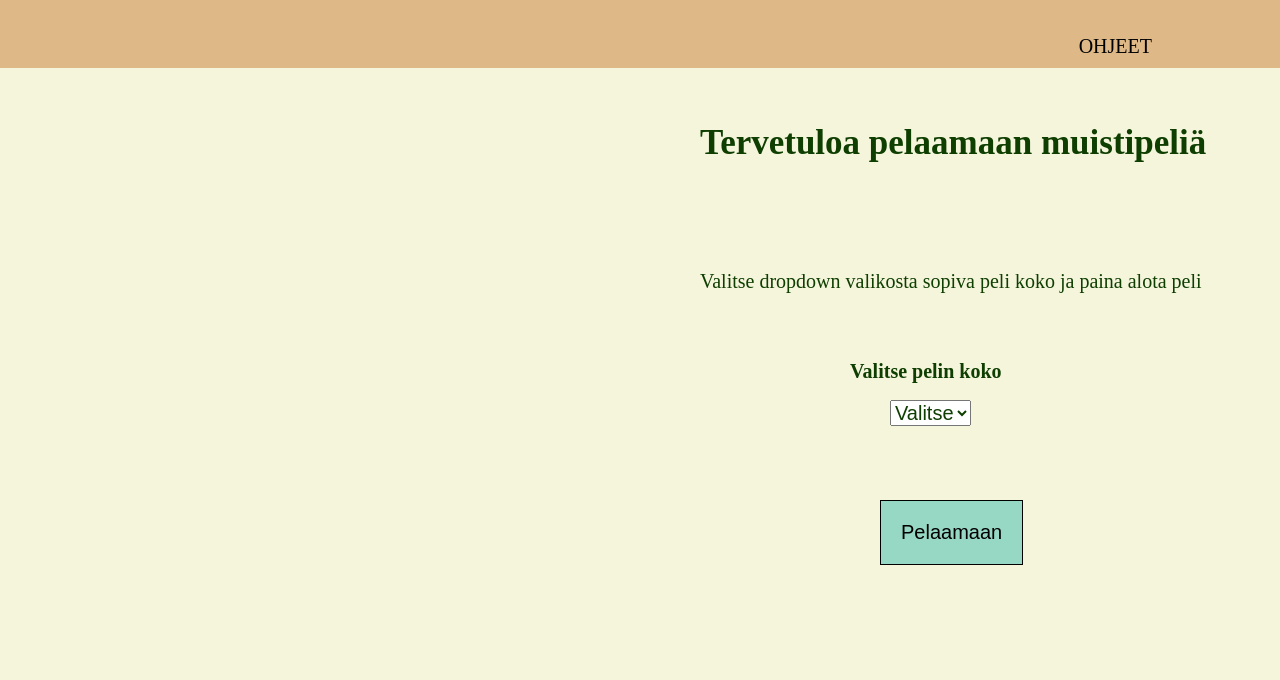
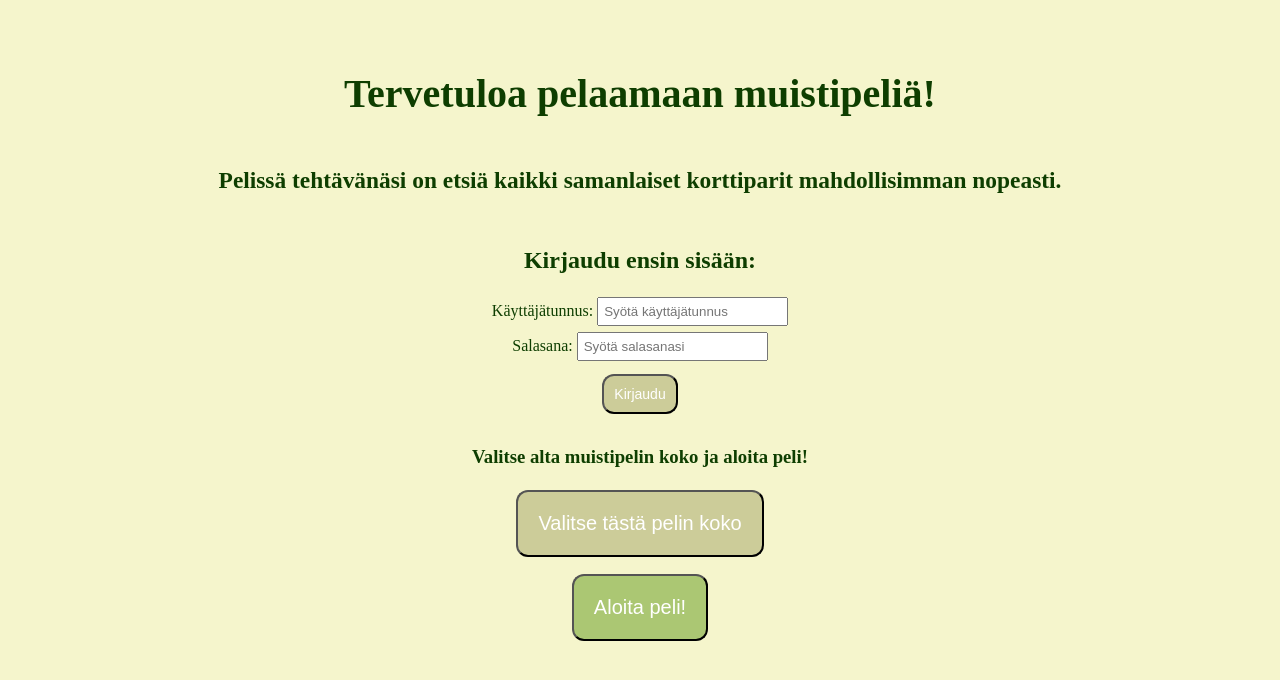
Before and after one commit to kallehahtela/projektit, a plain HTML site: page Muistipeli_finale/kotisivu.html in a window 1280 px wide. Drawn offline with Linux system fonts and the light colour scheme; files that its build step writes are made by us from their sources.

Commit message:
Update kotisivu.html

```diff
--- a/Muistipeli_finale/kotisivu.html
+++ b/Muistipeli_finale/kotisivu.html
@@ -1,38 +1,46 @@
 <!DOCTYPE html>
-<html lang="en">
+<html lang="en" dir="ltr">
   <head>
-    <meta charset="UTF-8">
-    <link rel="stylesheet" href="kotisivu.css">
-
-    <title>Kotisivu</title>
+    <meta charset="utf-8">
+        <link rel="stylesheet" href="muistipeli.css">
+        <script src="muistipeli.js" charset="utf-8"></script>
+    <title>Muistipeli</title>
   </head>
   <body>
-    <header>
     <div class="container">
-        <nav>
+    <h1 class="otsikko">Tervetuloa pelaamaan muistipeliä!</h1>
+    <div class="ohje">
+      <h3>Pelissä tehtävänäsi on etsiä kaikki samanlaiset korttiparit
+      mahdollisimman nopeasti.</h3>
+      </div>
+
+      <div class="kirjaudu">
+        <h2 id="kirjaudu-otsikko">Kirjaudu ensin sisään:</h2>
+        <div id="message"></div>
+        <form class="kirjautumis-form" method="post" onsubmit="return tarkistaKirjautuminen(this)">
+          <label for="tunnus">Käyttäjätunnus:</label>
+          <input type="text" name="tunnus" placeholder="Syötä käyttäjätunnus"><br>
+          <label for="salasana">Salasana:</label>
+          <input type="password" name="salasana" placeholder="Syötä salasanasi"><br>
+          <input type="submit" id="kirjaudu-button" value="Kirjaudu">
+        </form>
+      </div>
+
+            <div class="dropdown">
+              <div class="tasot">
+                      <h3>Valitse alta muistipelin koko ja aloita peli!</h3>
+                <button>Valitse tästä pelin koko</button>
                 <ul>
-                <li><a href="Ohjeet.html">Ohjeet</a></li>
+                  <li><a href="#">4x4</a></li>
+                  <li><a href="#">4x6</a></li>
+                  <li><a href="#">6x6</a></li>
                 </ul>
-        </nav>
               </div>
-    </header>
-    <h1>Tervetuloa pelaamaan muistipeliä</h1>
-    <p>Valitse dropdown valikosta sopiva peli koko ja paina alota peli</p>
+            </div>
 
 
-        <h3>Valitse pelin koko</h3>
-
-        <select id="pelit">
-            <option disabled hidden selected>Valitse</option>
-            <option id="eka" name="helppo"value="helppo">4x4</option>
-            <option id="toka" name="keskivaikea" value="keskivaikea">4x6</option>
-            <option id="kolmas" name="vaikea" value="vaikea">6x6</option>
-        </select>
-
-
-        <button id="pelaamaan" type="submit" name="button" onclick="lataaOikeaSivu()">Pelaamaan</button>
-        <script src="4x4.js">
-
-        </script>
+      <button class="aloitaPeli" name="button">Aloita peli!</button>
+      <script src="kirjautumisikkuna.js" charset="utf-8"></script>
+    </div>
   </body>
 </html>
```
Lines whose indentation alone changed are shown as unchanged.
